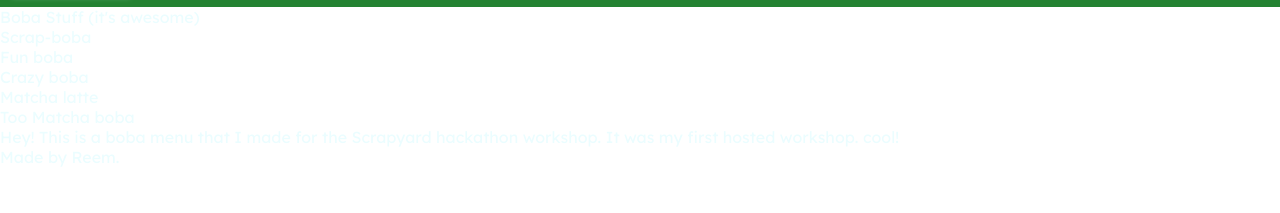
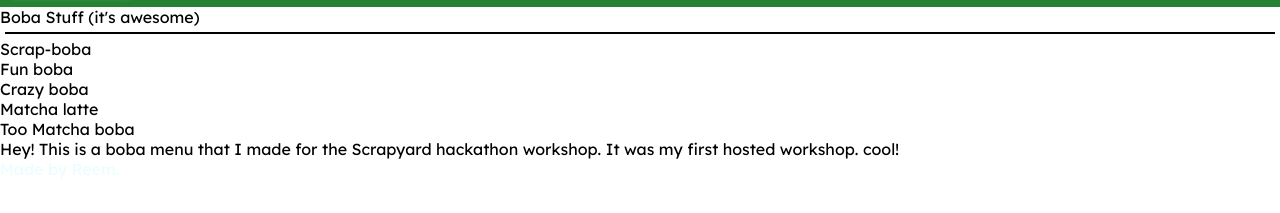
Before and after one commit to CloudTwelve/boba-basics, a plain HTML site: page index.html in a window 1280 px wide. Shown: the part 73-286 px from the top of the page. Drawn offline with Linux system fonts and the light colour scheme.

Commit message:
newest stuff

```diff
--- a/styles.css
+++ b/styles.css
@@ -21,3 +21,12 @@ a {
     color: white;
     text-shadow: 2px 2px 5px #EBFDFF;
 }
+
+hr {
+  border: 1px solid #000000;
+  margin: 5px;
+}
+
+main * {
+  color: black;
+}
```
